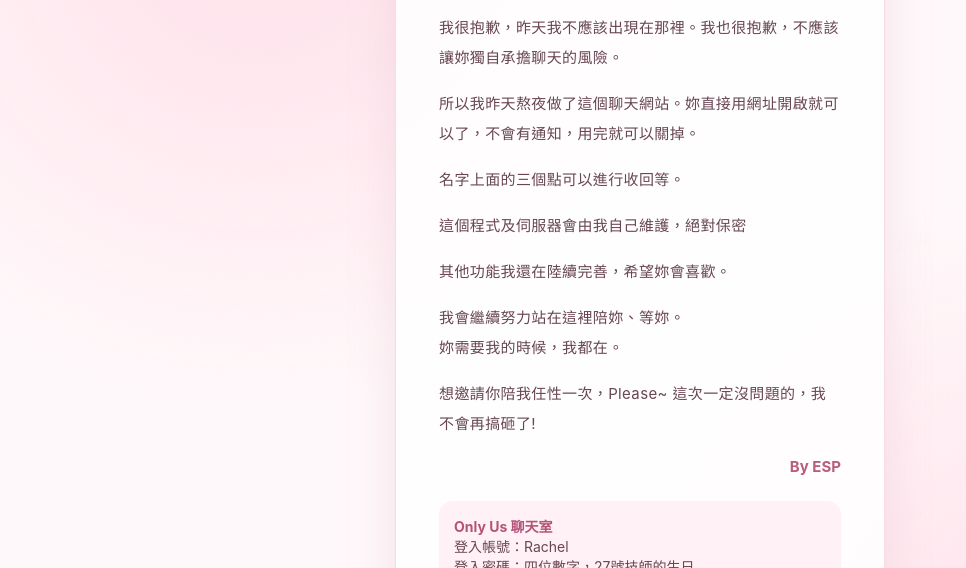
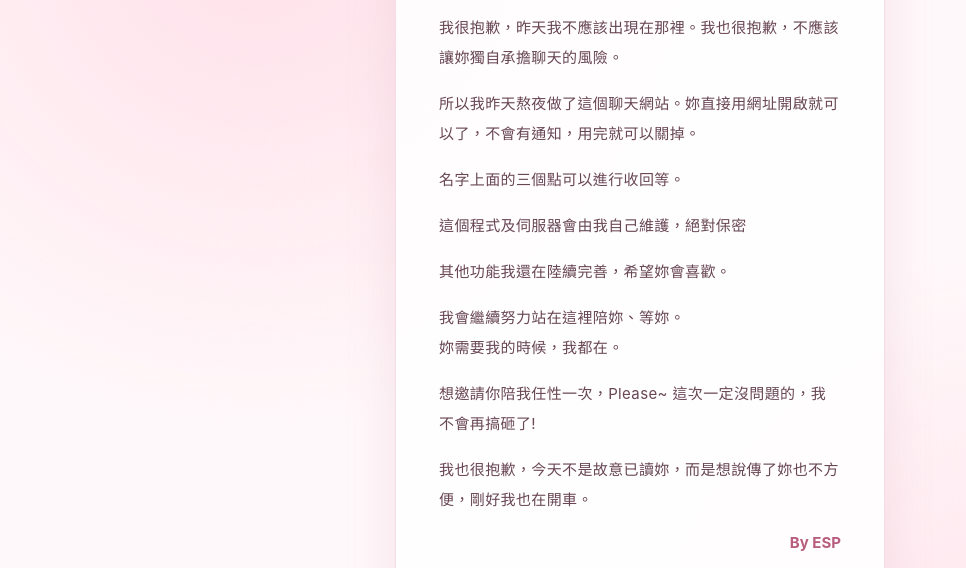
Before and after one commit to AnYu-Yeh/only-us-invitation, a plain HTML site: page index.html in a window 1280 px wide. Both pictures are taken after a click on the button "要 ❤️". Shown: the part 232-800 px from the top of the page, without its empty margins (0-966 px from the left). Drawn offline with Linux system fonts and the light colour scheme.

Commit message:
Update index.html

```diff
--- a/index.html
+++ b/index.html
@@ -28,6 +28,7 @@
 <p>其他功能我還在陸續完善，希望妳會喜歡。</p>
 <p>我會繼續努力站在這裡陪妳、等妳。<br>妳需要我的時候，我都在。</p>
 <p>想邀請你陪我任性一次，Please~ 這次一定沒問題的，我不會再搞砸了!</p>
+<p>我也很抱歉，今天不是故意已讀妳，而是想說傳了妳也不方便，剛好我也在開車。</p>
 <div class="sign">By ESP</div>
 </div>
 <div class="account"><strong>Only Us 聊天室</strong><br>登入帳號：Rachel<br>登入密碼：四位數字，27號技師的生日</div>
```
